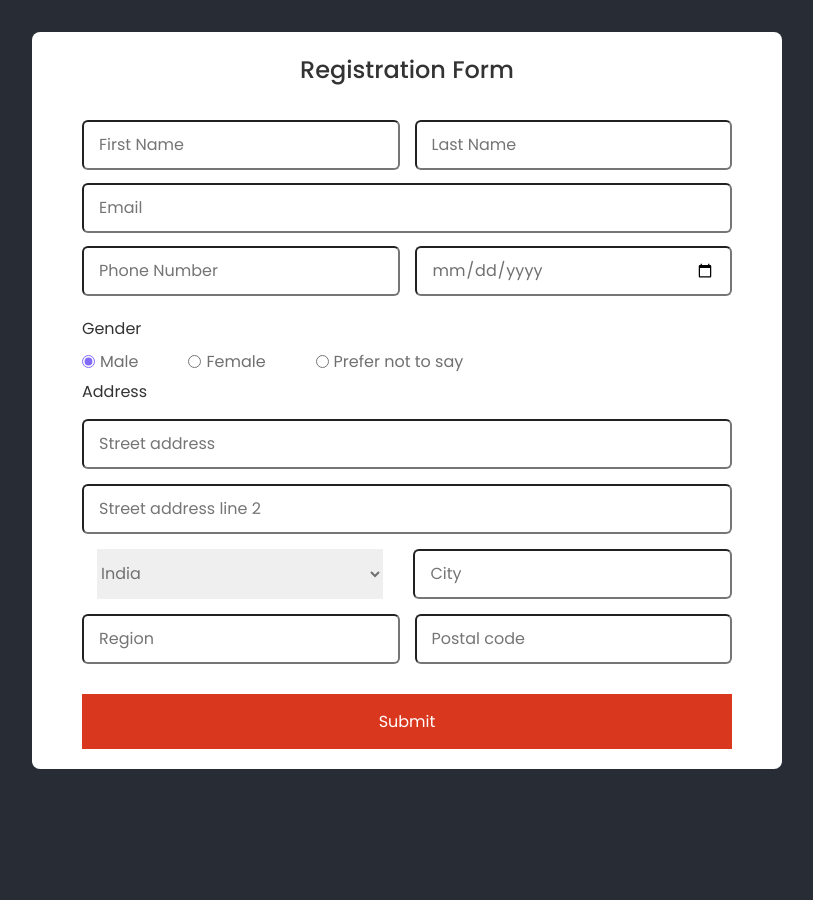
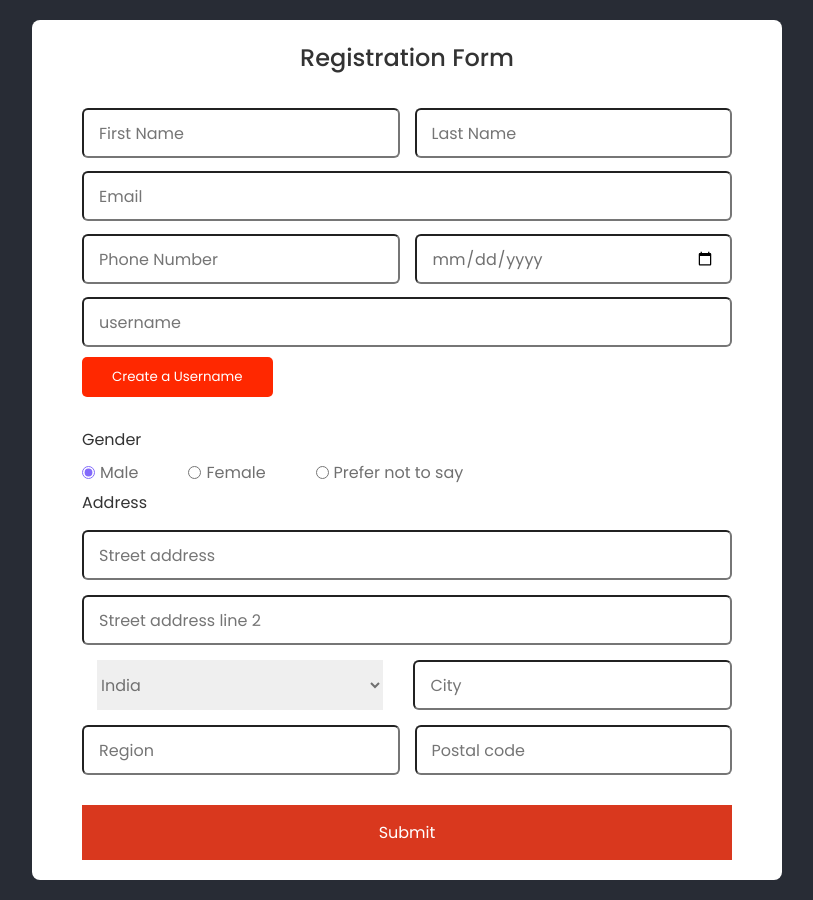
Before and after one commit to agreeshvs/angular-template-driven-form, an Angular app: page / in a window 1280 px wide. Shown: the whole page, without its empty margins (233-1046 px from the left). Before the commit the page ends 800 px from the top, so only its background shows below. Built offline with nearby package versions, Linux system fonts and the light colour scheme.

Commit message:
setvalue and patchValue method
setvalue and patchValue method

```diff
--- a/src/app/app.component.html
+++ b/src/app/app.component.html
@@ -18,7 +18,7 @@
     </div>
 
     <div class="input-box">
-      <input type="text" placeholder="Email" name="email"
+      <input type="text" placeholder="Email" name="email" email
         ngModel required #emailId="ngModel" [(ngModel)]="emailAddress"/>
       <small *ngIf="emailId.invalid && emailId.touched">*Email is required</small>
       <span *ngIf="emailAddress">You have entered : {{emailAddress}}</span>
@@ -29,16 +29,22 @@
         <input type="number" placeholder="Phone Number" name="phoneNumber" ngModel/>
       </div>
       <div class="input-box">
-        <input type="date" placeholder="Date of Birth" name="dateofbirth" ngModel/>
+        <input type="date" placeholder="Date of Birth" name="dateofbirth" ngModel
+          required #tempdob="ngModel" [(ngModel)]="dob"/>
       </div>
     </div>
 
-    <!-- <div class="input-box">
-      <input type="text" placeholder="username" />
-      <button class="btn-gen-username">
+    <div class="input-box">
+      <input type="text" placeholder="username" name="username"
+        ngModel required #uname="ngModel"/>
+        <small *ngIf="uname.invalid && uname.touched">*Username is required</small>
+        <br>
+      <button class="btn-gen-username" type="button"
+        [disabled]="fname.invalid || lname.invalid || tempdob.invalid"
+        (click)="generateUsername()">
         Create a Username
       </button>
-    </div> -->
+    </div>
 
     <div class="gender-box">
       <h3>Gender</h3>
--- a/src/app/app.component.ts
+++ b/src/app/app.component.ts
@@ -14,6 +14,7 @@ export class AppComponent {
   emailAddress: string = '';
   defaultGender: string = 'male';
   defaultCountry: string = 'India';
+  dob: string = '';
 
   genders = [
     {    id: 'check-male',    value: 'male', display: 'Male'  },
@@ -21,9 +22,63 @@ export class AppComponent {
     {    id: 'check-other',    value: 'other', display: 'Prefer not to say'  },
   ]
 
+  ngOnInit(): void {
+    //Called after the constructor, initializing input properties, and the first call to ngOnChanges.
+    //Add 'implements OnInit' to the class.
+
+  }
+
   onFormSubmit(){
     this.form.control.markAllAsTouched();
     this.form.valid ? alert('Form Submitted!') : alert('Please fill the form correctly.');
     console.log(this.form);
   }
+
+  generateUsername(){
+    alert('Username generated successfully!');
+    let username = '';
+    if( this.firstName.length >= 3){
+      username += this.firstName.slice(0,3);
+    }
+    else{
+      username += this.firstName;
+    }
+    if( this.lastName.length >=3 ){
+      username += this.lastName.slice(0,3);
+    }
+    else{
+      username += this.lastName;
+    }
+    if( this.dob ){
+      const year = new Date(this.dob).getFullYear();
+      username += year;
+    }
+    // this.form.controls['username'].setValue(username.toLowerCase());
+    /* this.form.setValue({
+      firstName: this.form.value.firstName,
+      lastname: this.form.value.lastname,
+      email: this.form.value.email,
+      phoneNumber: this.form.value.phoneNumber,
+      dateofbirth: this.form.value.dateofbirth,
+      username: username.toLowerCase(),
+      gender: this.form.value.gender,
+      address:{
+        street1: this.form.value.address.street1,
+        street2: this.form.value.address.street2,
+        country: this.form.value.address.country,
+        city: this.form.value.address.city,
+        postalCode: this.form.value.address.postalCode,
+        region: this.form.value.address.region
+      }
+    }); */
+
+    // Set Value (update entire form)
+    // Helps to update entire form fields
+
+    // Patch Value (only update username)
+    // Helps to update only few form fields
+    this.form.form.patchValue({
+      username: username.toLowerCase()
+    });
+  }
 }
```
